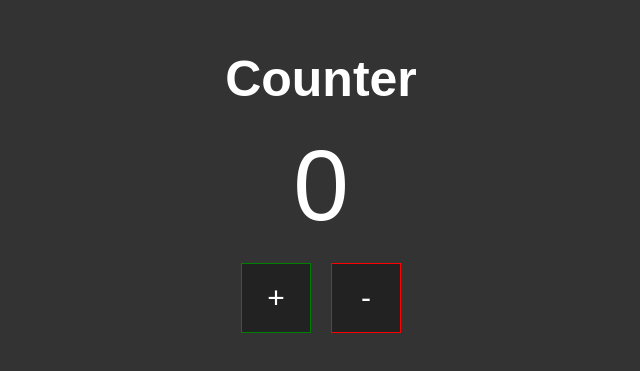
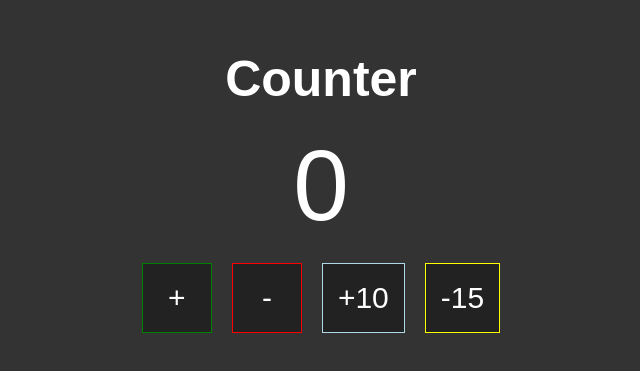
Before and after one commit to Kanat1ch/redux-practice, a React (Create React App) app: page / in a window 1280 px wide. Shown: the part 209-580 px from the top of the page, without its empty margins (319-959 px from the left). Built offline with nearby package versions, Linux system fonts and the light colour scheme.

Commit message:
add custom value actions

```diff
--- a/src/App.js
+++ b/src/App.js
@@ -5,7 +5,7 @@ import './App.scss'
 class App extends Component {
   render() {
 
-    const {counter, onAdd, onSub} = this.props
+    const {counter, onAdd, onSub, onAddNumber} = this.props
 
     return(
       <div className="App">
@@ -14,6 +14,8 @@ class App extends Component {
         <div className="buttons">
           <button className="btn btn-plus" onClick={onAdd}>+</button>
           <button className="btn btn-minus" onClick={onSub}>-</button>
+          <button className="btn btn-plus-num" onClick={() => onAddNumber(10)}>+10</button>
+          <button className="btn btn-minus-num" onClick={() => onAddNumber(-15)}>-15</button>
         </div>
       </div>
     )
@@ -29,7 +31,8 @@ function mapStateToProps(state) {
 function mapDispatchToProps(dispatch) {
   return {
     onAdd: () => dispatch({ type: 'ADD' }),
-    onSub: () => dispatch({ type: 'SUB' })
+    onSub: () => dispatch({ type: 'SUB' }),
+    onAddNumber: num => dispatch({ type: 'ADD_NUM', value: num })
   }
 }
 
--- a/src/App.scss
+++ b/src/App.scss
@@ -31,8 +31,8 @@ p {
   align-items: center;
 
   .btn {
-    width: 70px;
-    height: 70px;
+    min-width: 70px;
+    min-height: 70px;
     display: flex;
     justify-content: center;
     align-items: center;
@@ -43,6 +43,7 @@ p {
     margin: 0 10px;
     font-size: 30px;
     cursor: pointer;
+    padding: 15px;
 
     &-plus {
       border-color: green;
@@ -51,5 +52,13 @@ p {
     &-minus {
       border-color: red;
     }
+
+    &-plus-num {
+      border-color: lightblue;
+    }
+
+    &-minus-num {
+      border-color: yellow;
+    }
   }
 }
--- a/src/redux/rootReducer.js
+++ b/src/redux/rootReducer.js
@@ -12,6 +12,10 @@ export default function rootReducer(state = initialState, action) {
       return {
         counter: state.counter - 1
       }
+    case 'ADD_NUM':
+      return {
+        counter: state.counter + action.value
+      }
     default:
       return state
   }
```
